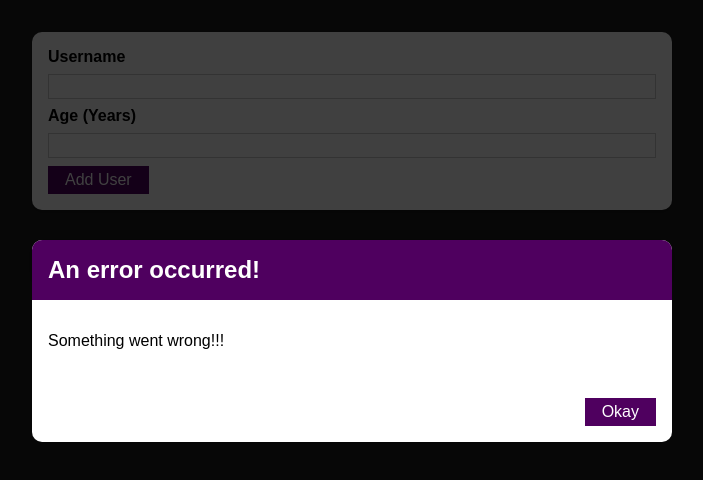
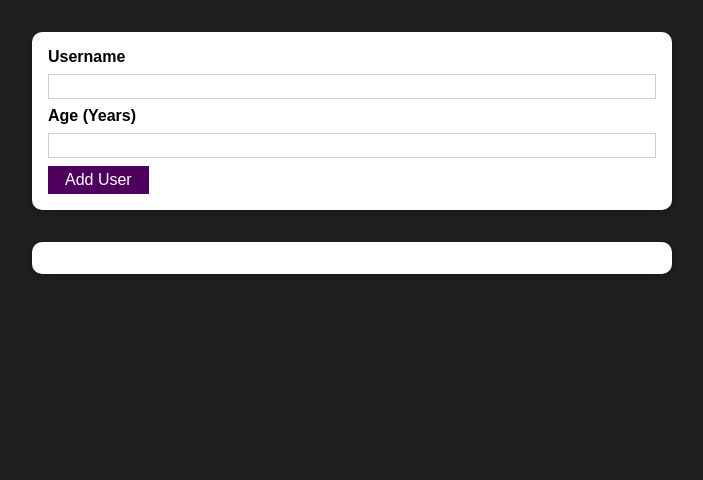
Before and after one commit to Subha-5/Username-and-age-form, a React (Create React App) app: page / in a window 1280 px wide. Shown: the top 480 px of the page, without its empty margins (288-991 px from the left). Built offline with nearby package versions, Linux system fonts and the light colour scheme.

Commit message:
managing the error state

```diff
--- a/src/components/UI/ErrorModal.jsx
+++ b/src/components/UI/ErrorModal.jsx
@@ -7,7 +7,7 @@
 const ErrorModal = (props) => {
   return (
     <div>
-    <div className={classes.backdrop} />
+    <div className={classes.backdrop} onClick={props.onConfirm}/>
     <Card className={classes.modal}>
         <header className={classes.header}>
             <h2>{props.title}</h2>
@@ -16,7 +16,7 @@
             <p>{props.message}</p>
         </div>
         <footer className={classes.actions}>
-            <Button>Okay</Button>
+            <Button onClick={props.onConfirm}>Okay</Button>
         </footer>
     </Card>
     </div>
--- a/src/components/Users/AddUser.jsx
+++ b/src/components/Users/AddUser.jsx
@@ -8,13 +8,22 @@
 const AddUser = (props) => {
   const [enteredUsername, setEnteredUsername] = useState('');
   const [enteredAge, setEnteredAge] = useState('');
+  const [error, setError] = useState();
 
   const addUserHandler = (event) => {
     event.preventDefault();
     if(enteredUsername.trim().length === 0 || enteredAge.trim().length === 0){
+      setError({
+        title: 'Invalid input',
+        message: 'Please enter a valid name and age (non-empty values) .'
+      })
       return;
     }
     if( +enteredAge < 1 ){
+      setError({
+        title: 'Invalid age',
+        message: 'Please enter a valid age (>0).'
+      })
       return;
     }
     props.onAddUser(enteredUsername, enteredAge)
@@ -27,10 +36,13 @@
   const ageChangeHandler = event => {
     setEnteredAge(event.target.value)
   }
+  const errorHandler = () => {
+    setError(null);
+  }
 
   return (
     <div>
-    <ErrorModal  title={"An error occurred!"} message={"Something went wrong!!!"} />
+    {error && <ErrorModal  title={error.title} message={error.message} onConfirm={errorHandler} />}
     <Card className={classes.input}>
       <form onSubmit={addUserHandler}>
         <label htmlFor="username">Username</label>
```
